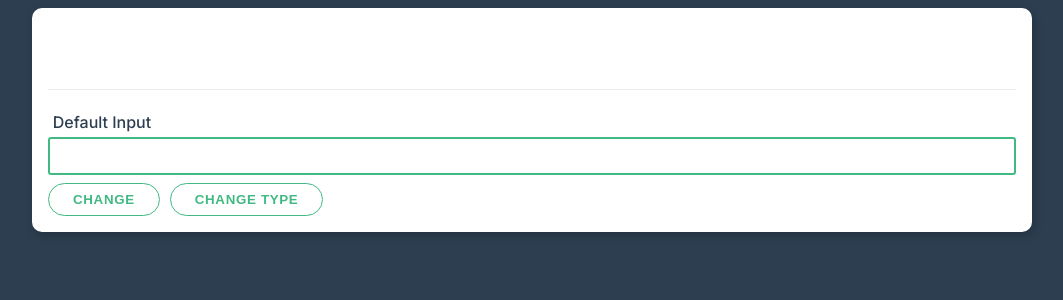
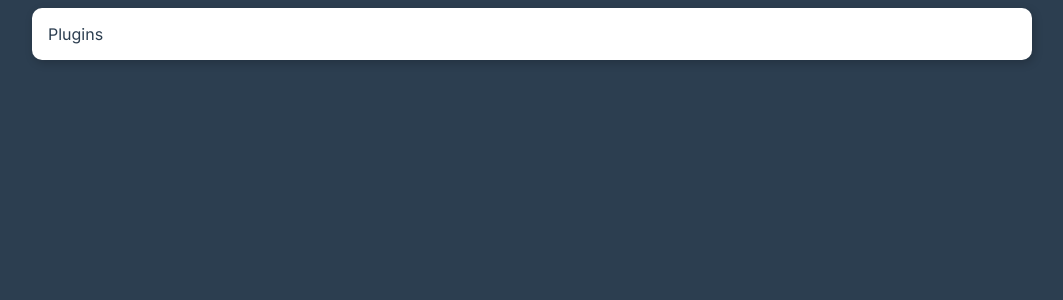
Before and after one commit to SiarhKul/vue_basic, a Vue app: page / in a window 1280 px wide. Shown: the top 300 px of the page, without its empty margins (108-1171 px from the left). Built offline with nearby package versions, Linux system fonts and the light colour scheme.

Commit message:
init: Initialisation plagin

```diff
--- a/src/App.vue
+++ b/src/App.vue
@@ -1,42 +1,16 @@
 <template>
   <div class='container'>
-    <div class='card' v-if='show'>
-
-      <h2 v-color:[type].blink.hover='myColor'>Directions</h2>
-
-      <div class='form-control'>
-        <label for='inp'>Default Input</label>
-        <input v-focus type='text' id='inp'>
-      </div>
-
-      <button class='btn' @click='myColor="darkblue"'>Change</button>
-      <button class='btn' @click='type=type==="color"?"backgroundColor":"color"'>Change type</button>
-    </div>
+    <div class='card'>Plugins</div>
   </div>
 </template>
 
 <script>
-import focusDirective from '@/focusDirective';
-import colorDirective from '@/colorDirective';
 
 export default {
   name: 'App',
   components: {},
   data() {
-    return {
-      myColor: 'darkred',
-      type: 'color',
-      show: true,
-    };
-  },
-  mounted() {
-    // setTimeout(() => {
-    //   this.show = false;
-    // }, 2000);
-  },
-  directives: {
-    focus: focusDirective,
-    color: colorDirective,
+    return {};
   },
 
 };
```
Also changed, not shown: src/AppDirective.vue (added, +43 -0 lines).
